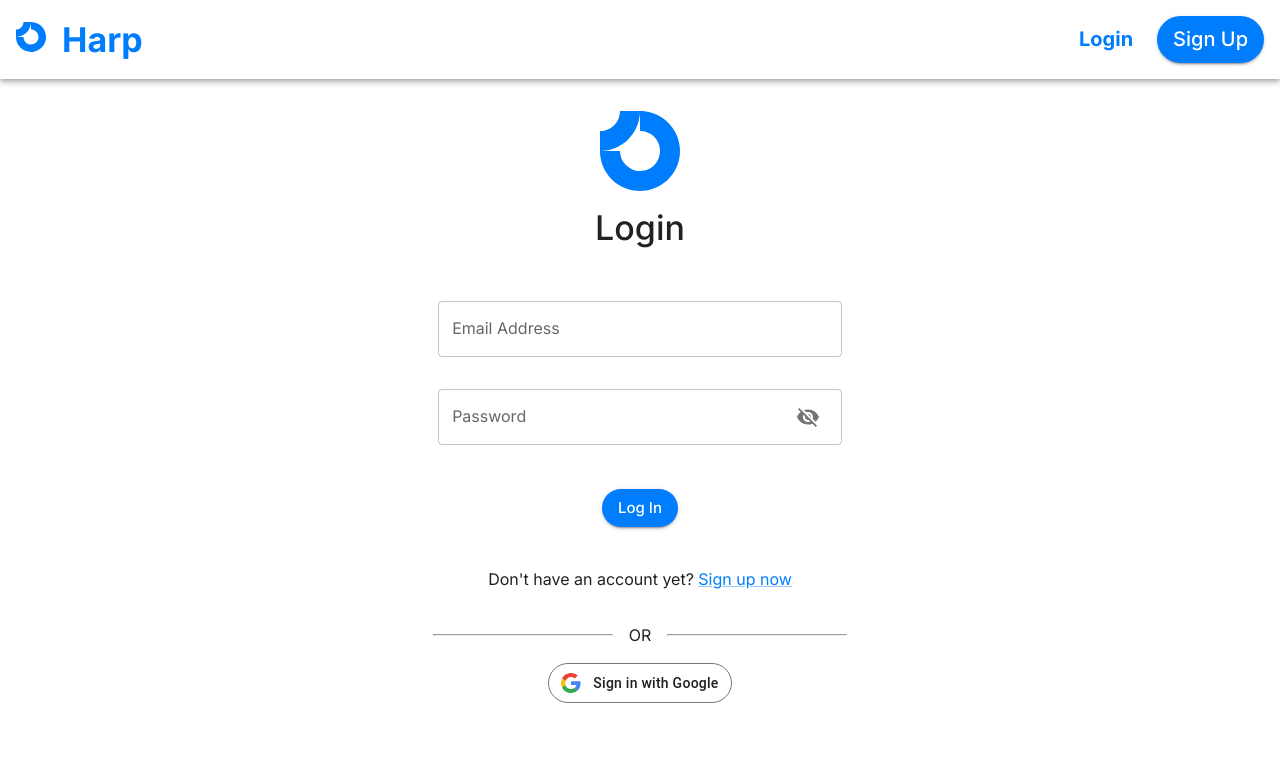
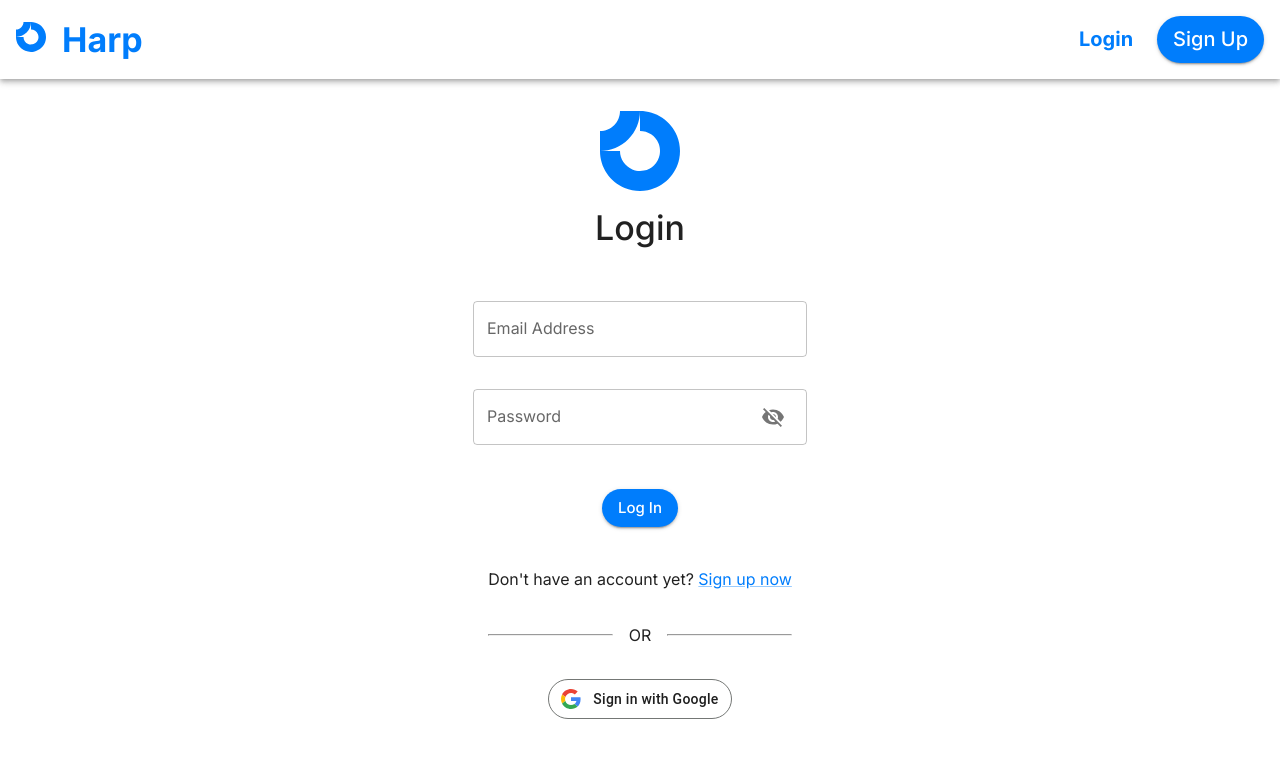
Before and after one commit to COSC-499-W2023/year-long-project-team-3, a Next.js app: page /login in a window 1280 px wide. Shown: the top 758 px of the page. Built offline with nearby package versions, Linux system fonts and the light colour scheme; no server answers.

Commit message:
Progress

```diff
--- a/src/components/LoginForm/index.tsx
+++ b/src/components/LoginForm/index.tsx
@@ -78,7 +78,7 @@ export default function LoginForm() {
                             flexDirection: 'column',
                             alignItems: 'center',
                             minWidth: 'xl',
-                            '& .MuiTextField-root': { m: 1.5, width: '40ch' },
+                            '& .MuiTextField-root': { m: 1.5, width: '100%' },
                         }}
                     >
                         <TextField
@@ -146,28 +146,20 @@ export default function LoginForm() {
                             Sign up now
                         </Link>
                     </Typography>
-                    <Box
-                        sx={{
-                            marginTop: 2,
-                            display: 'flex',
-                            flexDirection: 'row',
-                            alignItems: 'center',
-                            minWidth: 'md',
-                        }}
-                    >
+                    <Box sx={{ my: 4, display: 'flex', alignItems: 'center', width: '100%' }}>
                         <hr
                             style={{
                                 backgroundColor: '#757575',
                                 height: 2,
-                                width: 180,
+                                width: '100%',
                             }}
                         />
-                        <Typography sx={{ margin: 2 }}>OR</Typography>
+                        <Typography sx={{ mx: 2 }}>OR</Typography>
                         <hr
                             style={{
                                 backgroundColor: '#757575',
                                 height: 2,
-                                width: 180,
+                                width: '100%',
                             }}
                         />
                     </Box>
```
